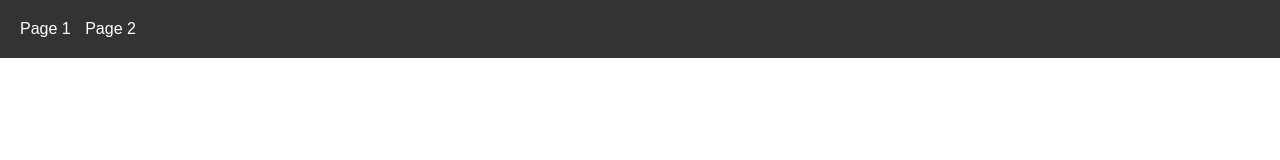
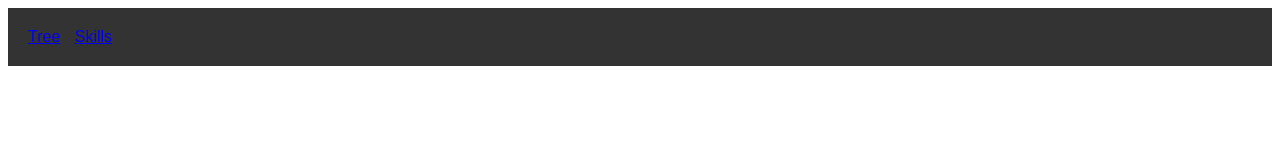
Before and after one commit to casteliad/5e, a plain HTML site: page index.html in a window 1280 px wide. Drawn offline with Linux system fonts and the light colour scheme.

Commit message:
Update index.html

```diff
--- a/index.html
+++ b/index.html
@@ -5,8 +5,6 @@
   <style>
     body {
       font-family: Arial, sans-serif;
-      margin: 0;
-      padding: 0;
     }
 
     nav {
@@ -22,16 +20,11 @@
     }
 
     nav ul li {
-      display: inline-block;
+      display: inline;
       margin-right: 10px;
     }
 
-    nav ul li a {
-      color: #fff;
-      text-decoration: none;
-    }
-
-    main {
+    #content {
       padding: 20px;
     }
   </style>
@@ -39,36 +32,34 @@
 <body>
   <nav>
     <ul>
-      <li><a href="#page1">Page 1</a></li>
-      <li><a href="#page2">Page 2</a></li>
+      <li><a href="tree.html">Tree</a></li>
+      <li><a href="skills.html">Skills</a></li>
     </ul>
   </nav>
   <div id="content"></div>
 
   <script>
-    function loadPage(page) {
-      fetch(`${page}.html`)
+    const contentContainer = document.getElementById('content');
+
+    function loadPage(url) {
+      fetch(url)
         .then(response => response.text())
-        .then(html => {
-          document.getElementById('content').innerHTML = html;
+        .then(data => {
+          contentContainer.innerHTML = data;
         })
         .catch(error => {
-          console.error(`Error loading ${page}:`, error);
+          console.error('Error loading page:', error);
         });
     }
 
-    function handleNavigation(event) {
-      event.preventDefault();
-      const page = event.target.getAttribute('href').substring(1);
-      loadPage(page);
-    }
-
-    document.querySelectorAll('nav a').forEach(link => {
-      link.addEventListener('click', handleNavigation);
+    const navLinks = document.querySelectorAll('nav a');
+    navLinks.forEach(link => {
+      link.addEventListener('click', event => {
+        event.preventDefault();
+        const url = link.getAttribute('href');
+        loadPage(url);
+      });
     });
-
-    // Load initial page
-    loadPage('page1');
   </script>
 </body>
 </html>
```
